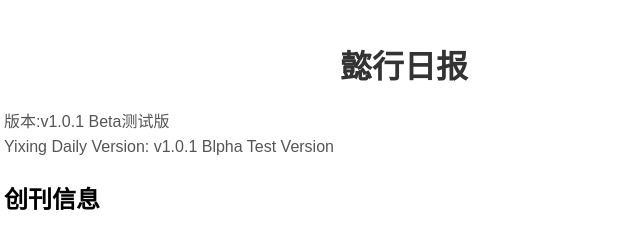
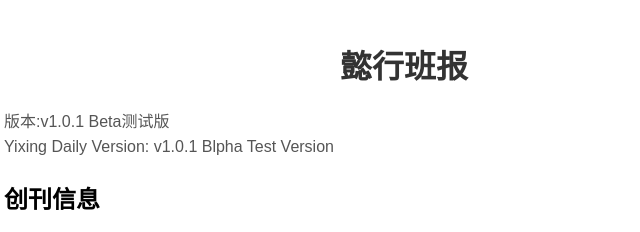
Before and after one commit to lrgx/lrgx.github.io, a plain HTML site: page Version/1.0.1Beta.html in a window 1280 px wide. Shown: the top 232 px of the page, 236-876 px from the left. Drawn offline with Linux system fonts and the light colour scheme.

Commit message:
Update 1.0.1Beta.html

```diff
--- a/Version/1.0.1Beta.html
+++ b/Version/1.0.1Beta.html
@@ -3,7 +3,7 @@
 <head>
     <meta charset="UTF-8">
     <meta name="viewport" content="width=device-width, initial-scale=1.0">
-    <title>懿行日报</title>
+    <title>懿行班报</title>
     <style>
         body {
             font-family: Arial, sans-serif;
@@ -34,7 +34,7 @@
 </head>
 <body>
     <div class="container">
-        <h1>懿行日报</h1>
+        <h1>懿行班报</h1>
         <p class="info">版本:v1.0.1 Beta测试版<br>
             Yixing Daily Version: v1.0.1 Blpha Test Version</p>
 
```
